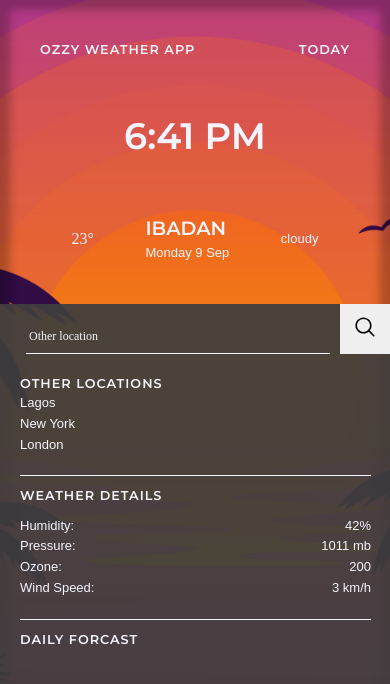
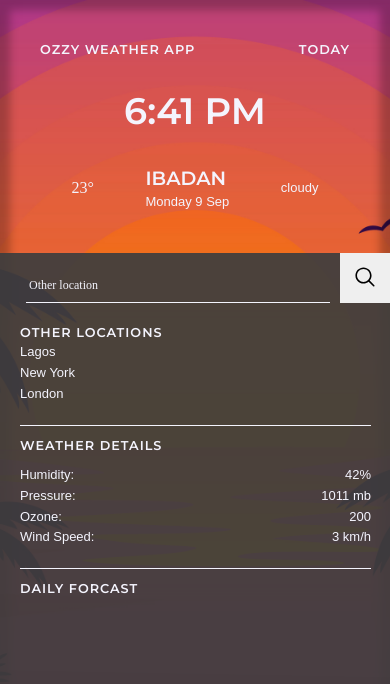
Before and after one commit to 0zzycodes/Fancy-Weather-App, a plain HTML site: page index.html in a window 390 px wide. Drawn offline with Linux system fonts and the light colour scheme.

Commit message:
fixed height bug

```diff
--- a/css/style.css
+++ b/css/style.css
@@ -304,10 +304,10 @@ button img {
     height: 100vh;
   }
   .current {
-    height: 36%;
+    height: 30vh;
   }
   .info {
-    height: calc(100% - 36%);
+    height: 70vh;
   }
   input {
     width: 78%;
```
